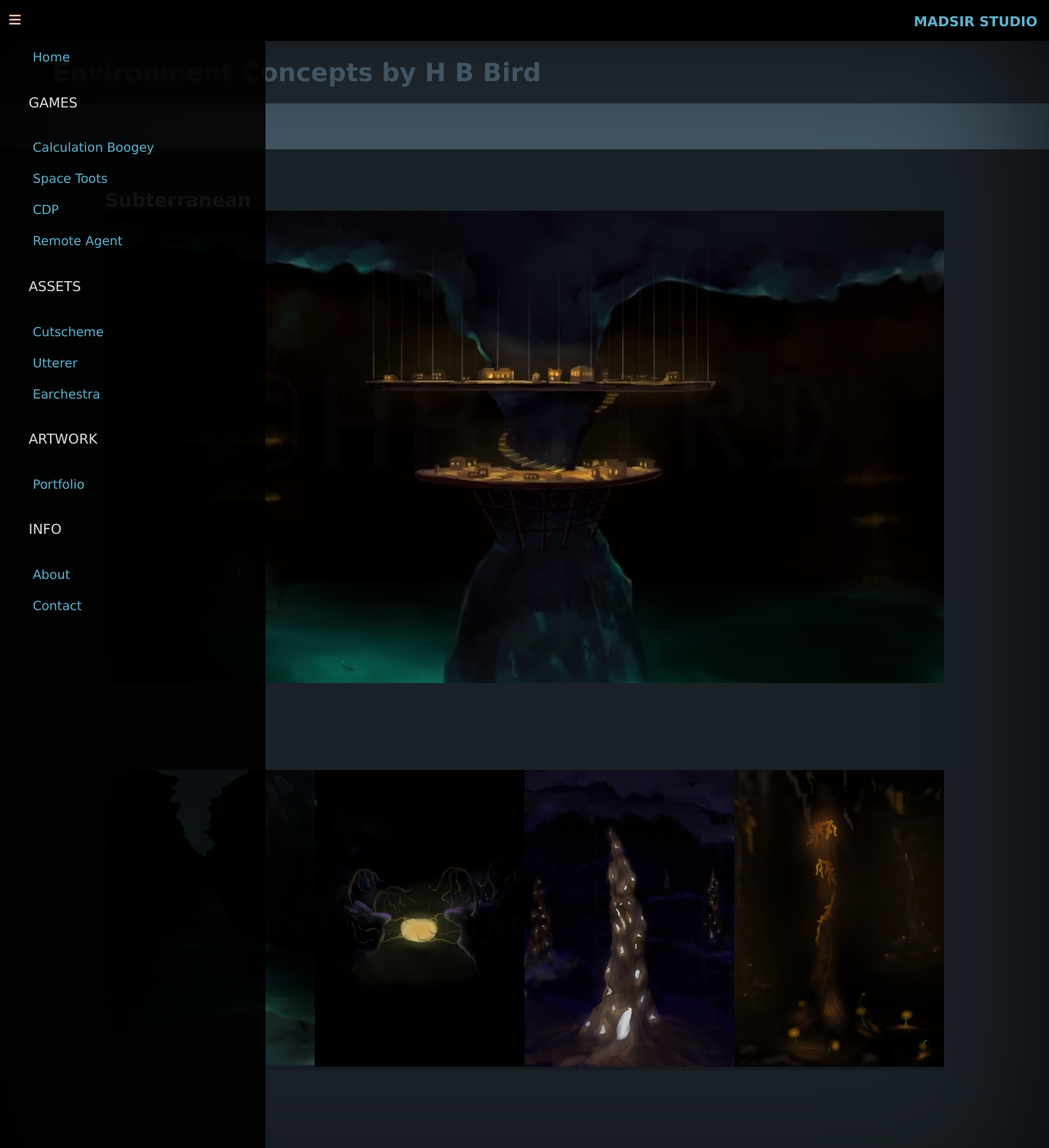
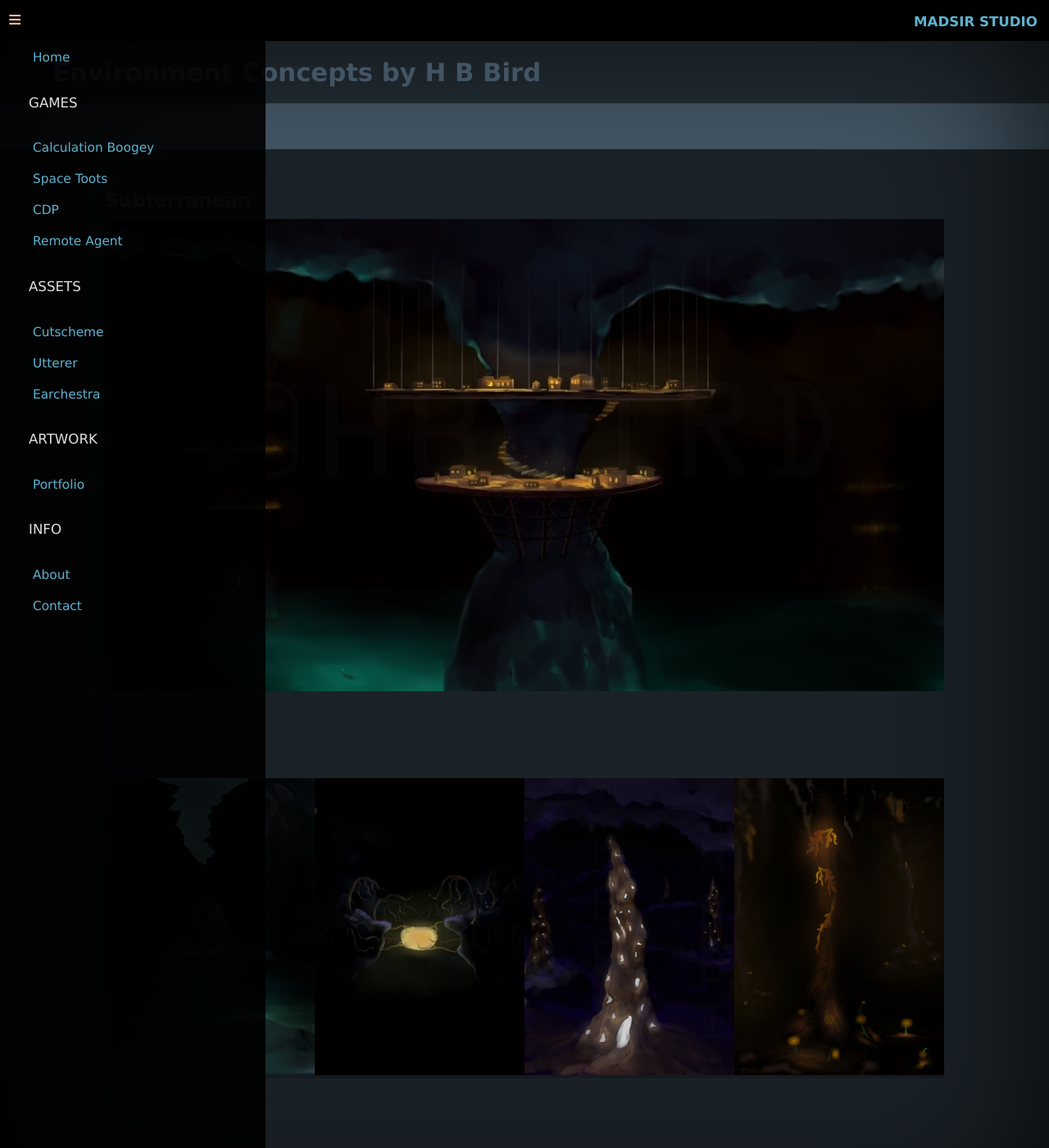
Before and after one commit to Madsir/madsirstudio.github.io, a Jekyll site: the page built from portfolio/index.html, in a window 1280 px wide and 1400 px high. Shown: the whole window at 82% size. Built offline with Jekyll 4.4.1, drawn with Linux system fonts in a browser that asks for light colours.

Commit message:
Update index.html

```diff
--- a/portfolio/index.html
+++ b/portfolio/index.html
@@ -99,9 +99,10 @@
   overflow: hidden;
 }
   h2 {
-  margin-bottom: 0;
+  margin-bottom: 10px;
   font-size: 1.8em;
   font-family: Geneva, Verdana, sans-serif;
+     color: #425563;
 }
 h1 {
   font-size: 2.4em;
```
